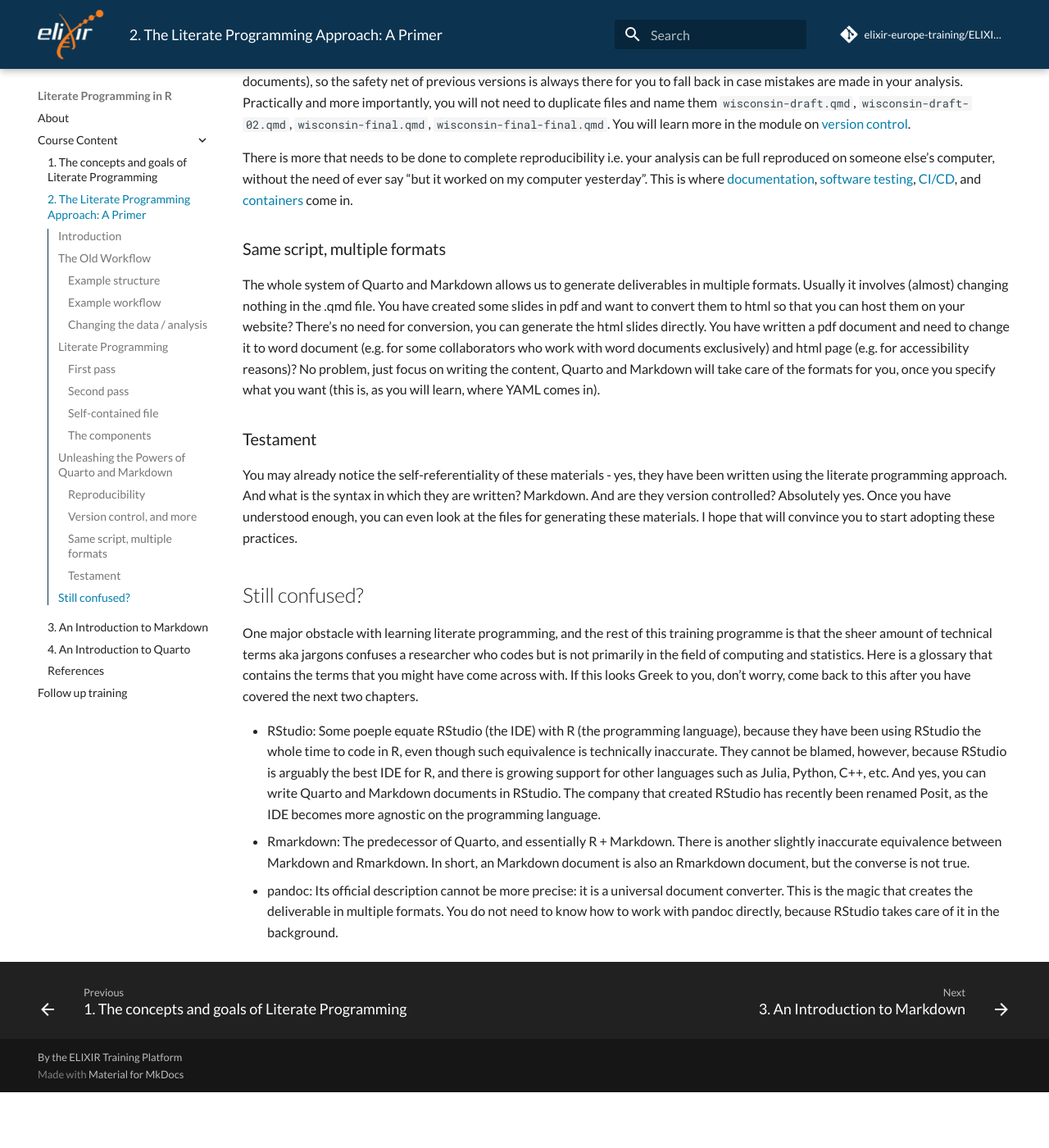
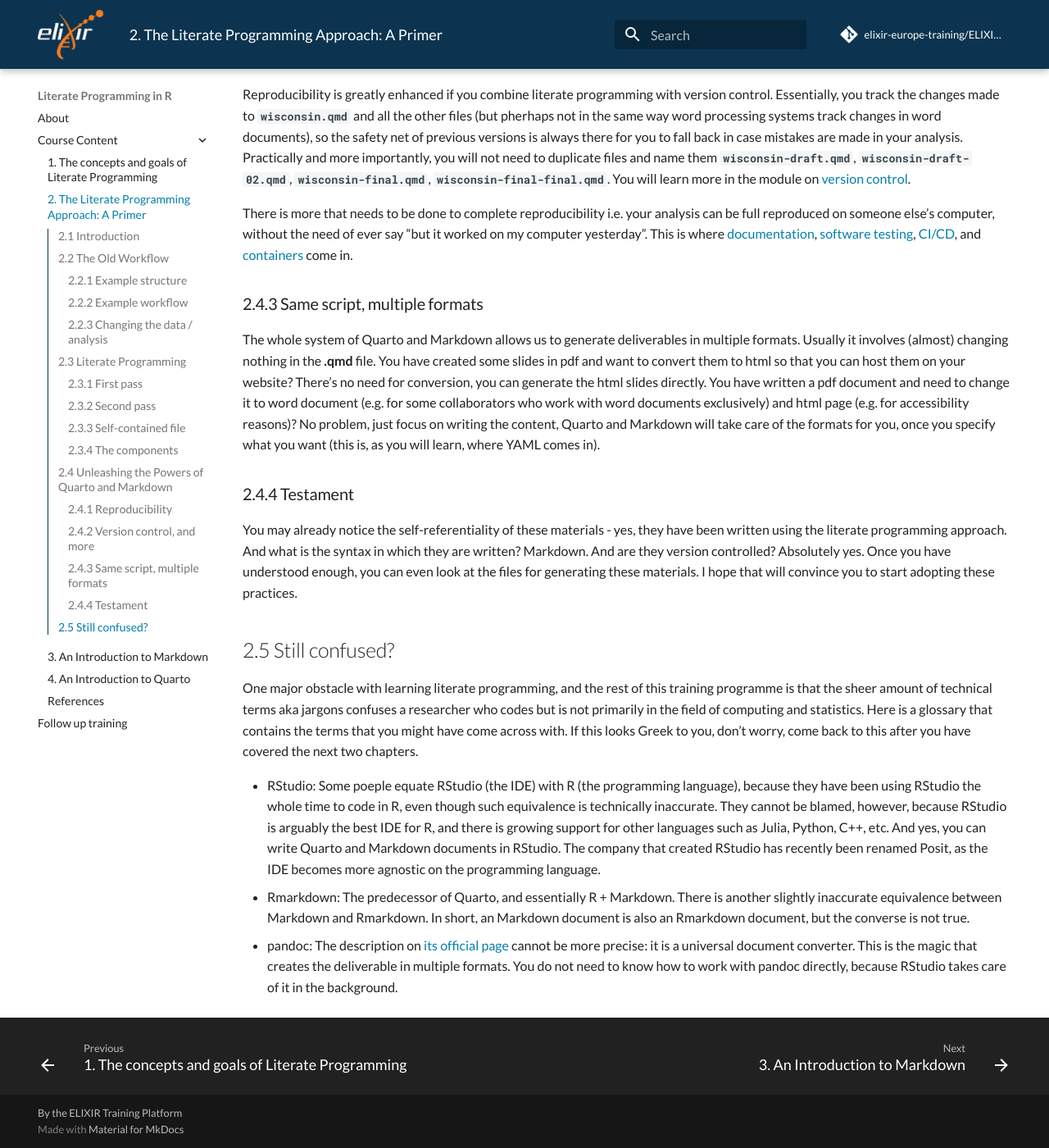
Before and after one commit to elixir-europe-training/ELIXIR-TrP-LiterateProgrammingR-CodeRep, an MkDocs documentation site: the page built from docs/chapters/chapter_02.md, in a window 1280 px wide and 1400 px high, scrolled down 4539 px. Shown: the whole window at 82% size. Built offline with MkDocs 1.6.1 and Material for MkDocs 9.7.7, drawn with Linux system fonts in a browser that asks for light colours; comment, search, counter and statistics services are not loaded; before the commit the page ends 5871 px from its top, so only the background shows below that; some of the changed text lies outside the part shown.

Commit message:
Update chapter_02.md
Fix issues #59, #60, #69

`````diff
--- a/docs/chapters/chapter_02.md
+++ b/docs/chapters/chapter_02.md
@@ -1,13 +1,13 @@
-## Introduction
+## 2.1 Introduction
 This chapter is a gentle introduction to the literate programming approach, and a preview of the components that will be covered in the next few chapters. By the end of this chapter, it is hoped that you will find this approach useful and understand its basics.
 
-## The Old Workflow
+## 2.2 The Old Workflow
 To begin with, let me ask you a couple of questions:
 
 1. How do you usually organise your scripts and files when you conduct research?
 2. What is your workflow of creating a deliverable (report, presentation slides, etc.) from these scripts?
 
-### Example structure
+### 2.2.1 Example structure
 You may have the following files in a folder:
 
 ```
@@ -25,12 +25,14 @@ You may have the following files in a folder:
 They can be put into the following groups:
 
 1. data (.csv)
-2. programming scripts (.R or .py)
+2. programming scripts (**.R**)
 3. image files (.png, .jpg, etc.)
 4. plain text files (.tex)
 5. auxiliary files (.bib, .log, subfolders)
 
-### Example workflow
+While you may not have come across with files with extension .tex, you are likely to have worked with .txt files, which are also plain text files without any text formatting.
+
+### 2.2.2 Example workflow
 These steps are usually followed:
 
 1. run the programming scripts in an Integrated Development Environment (IDE),
@@ -38,10 +40,10 @@ These steps are usually followed:
 3. edit the plain text files (writing the explanatory text and inserting numbers and tables manually), and
 4. generate the report or the slides you want.
 
-If you are working with others, you are likely to collaborate through [Overleaf](https://www.overleaf.com/), and this means an extra step of uploading the files before the final step. Done and dusted.
+If you are working with others, you may be collaborating through a tool such as [Overleaf](https://www.overleaf.com/), and this means an extra step of uploading the files before the final step. Done and dusted.
 
-### Changing the data / analysis
-Now, it is common that the analysis changes direction as you go along, and/or that the data is updated. What do you do when that happens? you re-run the scripts, save the image files, (optionally) upload them, and generate the deliverable again. And this is usually done multiple times and in an iterative fashion. One or more of the following scenarios eventually happens:
+### 2.2.3 Changing the data / analysis
+Now, it is common that the analysis changes direction as you go along, and/or that the data is updated. What do you do when that happens? You re-run the scripts, save the image files, (optionally) upload them, and generate the deliverable again. And this is usually done multiple times and in an iterative fashion. One or more of the following scenarios eventually happens:
 
 1. You have changed the analysis and edited the programming scripts on your computer, but have not updated the results (plots, numbers, tables) in the plain text files. When you revisit the deliverable after some time, the results reported do not match what you get from running the scripts.
 2. You have decided to change the analysis to a previous direction, but because the scripts have been updated, you cannot revert exactly to what you want.
@@ -49,8 +51,8 @@ Now, it is common that the analysis changes direction as you go along, and/or th
 
 If you feel dissatisfied with this workflow, you will benefit from this training programme. You will be able to adopt a more efficient workflow that not only generates a deliverable with reproducible results, but also keeps track of the versions of the files so there won't be anything like `presentation-final-final-02.pdf`.
 
-## Literate Programming
-Practically, literate programming (almost) means merging the .R/.py and .tex files in the old workflow. Let's start with a snippet of an R script:
+## 2.3 Literate Programming
+Practically, literate programming (almost) means merging the **.R** and .tex files in the old workflow. Let's start with a snippet of an R script:
 
 ```
 cancer_data <- read.csv("data/breast-cancer-wisconsin.csv") # load the data
@@ -61,7 +63,7 @@ colnames(cancer_data) # column names
 
 It is an acceptable practice to comment the code so others, including your future self, will understand the analysis. However, the comments make the code more difficult to read as the analysis expands, and it is better to have the code and the text that explains the analysis (called the prose hereafter) in separate sections, but still in the same file. This *is* the essence of literate programming.
 
-### First pass
+### 2.3.1 First pass
 Let's try to separate the code and prose in the same file in the most naive way, without thinking about what format it is yet:
 
 ```
@@ -78,7 +80,7 @@ You will immediately come up with questions:
 1. How does someone else tell the code from the data?
 2. This piece of code cannot be run as running the prose will return errors. Then what good does it do to me?
 
-### Second pass
+### 2.3.2 Second pass
 It is the worst of both worlds if neither a human nor a machine can understand the lines. Fortunately, standards and syntaxes have been created to make literate programming possible. This is how such a script looks like:
 
 ````
@@ -99,7 +101,7 @@ colnames(cancer_data)
 
 Notice the extra lines that begin with triple backticks, which separate the prose from the code. We shall call any R code, together with the preceding line (triple backticks and `{r}`) and succeeding line (triple backticks) a *code chunk*. Code chunks will be an important concept throughout.
 
-### Self-contained file
+### 2.3.3 Self-contained file
 What you have seen above is just a snippet. A self-contained file will look like this:
 ````
 ---
@@ -124,39 +126,39 @@ colnames(cancer_data)
 ```
 ````
 
-### The components
+### 2.3.4 The components
 This hybrid format starts to get confusing, as you may wonder what all those triple dashes, triple backticks, lines at the top etc. do. This is a good point to preview the next few chapters:
 
 1. The syntax of the file, barring the code chunks, is in Markdown, which will be introduced in [next chapter](../chapter_03). If you have used LaTeX to write documents, Markdown is a similar (yet simpler) typesetting system. As we will see, it has a gentler learning curve and more functionality to offer.
-2. At the top, between the two lines of triple dashes, those few lines are what we called YAML. If you look it up, you might not find the definition of YAML very useful. It is an integral part of Markdown, in order to make the deliverable look how you want it. An equivalent in LaTeX is the preamble before `\begin{document}`.
-3. The file format is called Quarto ([Chapter 4](../Chapter_04)), which facilitates the interweaving of code chunks and prose. When you save the file, the file extension is .qmd.
+2. At the top, between the two lines of triple dashes, those few lines are what we called YAML. If you look it up on [Wikipedia](https://en.wikipedia.org/wiki/YAML), you might not find the definition of YAML very useful. However, it is an integral part of Markdown, as it makes the deliverable look how you want it. An equivalent in LaTeX is the preamble before `\begin{document}`.
+3. The file format is called Quarto ([Chapter 4](../Chapter_04)), which facilitates the interweaving of code chunks and prose. When you save the file, the file extension is **.qmd**.
 
-## Unleashing the Powers of Quarto and Markdown
-You will find that we have gone quite far if you compare the first R code snippet and the self-contained file, which we will name `wisconsin.qmd`. But fundamental questions remain: Why should you bother? How does literate programming resolve the issues we mentioned?
+## 2.4 Unleashing the Powers of Quarto and Markdown
+You will find that we have gone quite far if you compare the first R code snippet and the self-contained file, which we will name **`wisconsin.qmd`**. But fundamental questions remain: Why should you bother? How does literate programming resolve the issues we mentioned?
 
-### Reproducibility
+### 2.4.1 Reproducibility
 This is one of the biggest selling points of literate programming. As we will see in coming chapters, how the self-contained file is written allows results to be generated *on the fly* when you generate the deliverable. What does this mean?
 
-1. You do not need to run `analysis.R` first to save `histogram.jpg` and `correlation.png`, before generating the deliverable in `report.tex`. You just make any necessary changes in `wisconsin.qmd`.
-2. The same goes for numbers and tables. You do not need to pre-compute say the $t$-statistic, manually input in `report.tex`, and then generate the deliverable. Again, just edit `wisconsin.qmd`.
+1. You do not need to run **`analysis.R`** first to save `histogram.jpg` and `correlation.png`, before generating the deliverable in `report.tex`. You just make any necessary changes in **`wisconsin.qmd`**.
+2. The same goes for numbers and tables. You do not need to pre-compute say the $t$-statistic, manually input in `report.tex`, and then generate the deliverable. Again, just edit **`wisconsin.qmd`**.
 3. Your collaborator sends you a new set of data with more rows? No problem, the dimensions (`dim(cancer_data)`) and everything else will be updated.
 
 This is what reproducibility is about.
 
-### Version control, and more
-Reproducibility is greatly enhanced if you combine literate programming with version control. Essentially, you track the changes made to `wisconsin.qmd` and all the other files (but pherhaps not in the same way word processing systems track changes in word documents), so the safety net of previous versions is always there for you to fall back in case mistakes are made in your analysis. Practically and more importantly, you will not need to duplicate files and name them `wisconsin-draft.qmd`, `wisconsin-draft-02.qmd`, `wisconsin-final.qmd`, `wisconsin-final-final.qmd`. You will learn more in the module on [version control](../../../ELIXIR-TrP-VersionControlR-CodeRep/).
+### 2.4.2 Version control, and more
+Reproducibility is greatly enhanced if you combine literate programming with version control. Essentially, you track the changes made to **`wisconsin.qmd`** and all the other files (but pherhaps not in the same way word processing systems track changes in word documents), so the safety net of previous versions is always there for you to fall back in case mistakes are made in your analysis. Practically and more importantly, you will not need to duplicate files and name them **`wisconsin-draft.qmd`**, **`wisconsin-draft-02.qmd`**, **`wisconsin-final.qmd`**, **`wisconsin-final-final.qmd`**. You will learn more in the module on [version control](../../../ELIXIR-TrP-VersionControlR-CodeRep/).
 
 There is more that needs to be done to complete reproducibility i.e. your analysis can be full reproduced on someone else's computer, without the need of ever say "but it worked on my computer yesterday". This is where [documentation](../../../ELIXIR-TrP-DocumentationR-CodeRep/), [software testing](../../../ELIXIR-TrP-TestingR-CodeRep/), [CI/CD](../../../ELIXIR-TrP-CICD-R-CodeRep/), and [containers](../../../ELIXIR-TrP-ContainersR-CodeRep/) come in.
 
-### Same script, multiple formats
-The whole system of Quarto and Markdown allows us to generate deliverables in multiple formats. Usually it involves (almost) changing nothing in the .qmd file. You have created some slides in pdf and want to convert them to html so that you can host them on your website? There's no need for conversion, you can generate the html slides directly. You have written a pdf document and need to change it to word document (e.g. for some collaborators who work with word documents exclusively) and html page (e.g. for accessibility reasons)? No problem, just focus on writing the content, Quarto and Markdown will take care of the formats for you, once you specify what you want (this is, as you will learn, where YAML comes in).
+### 2.4.3 Same script, multiple formats
+The whole system of Quarto and Markdown allows us to generate deliverables in multiple formats. Usually it involves (almost) changing nothing in the **.qmd** file. You have created some slides in pdf and want to convert them to html so that you can host them on your website? There's no need for conversion, you can generate the html slides directly. You have written a pdf document and need to change it to word document (e.g. for some collaborators who work with word documents exclusively) and html page (e.g. for accessibility reasons)? No problem, just focus on writing the content, Quarto and Markdown will take care of the formats for you, once you specify what you want (this is, as you will learn, where YAML comes in).
 
-### Testament
+### 2.4.4 Testament
 You may already notice the self-referentiality of these materials - yes, they have been written using the literate programming approach. And what is the syntax in which they are written? Markdown. And are they version controlled? Absolutely yes. Once you have understood enough, you can even look at the files for generating these materials. I hope that will convince you to start adopting these practices.
 
-## Still confused?
+## 2.5 Still confused?
 One major obstacle with learning literate programming, and the rest of this training programme is that the sheer amount of technical terms aka jargons confuses a researcher who codes but is not primarily in the field of computing and statistics. Here is a glossary that contains the terms that you might have come across with. If this looks Greek to you, don't worry, come back to this after you have covered the next two chapters.
 
 - RStudio: Some poeple equate RStudio (the IDE) with R (the programming language), because they have been using RStudio the whole time to code in R, even though such equivalence is technically inaccurate. They cannot be blamed, however, because RStudio is arguably the best IDE for R, and there is growing support for other languages such as Julia, Python, C++, etc. And yes, you can write Quarto and Markdown documents in RStudio. The company that created RStudio has recently been renamed Posit, as the IDE becomes more agnostic on the programming language.
 - Rmarkdown: The predecessor of Quarto, and essentially R + Markdown. There is another slightly inaccurate equivalence between Markdown and Rmarkdown. In short, an Markdown document is also an Rmarkdown document, but the converse is not true.
-- pandoc: Its official description cannot be more precise: it is a universal document converter. This is the magic that creates the deliverable in multiple formats. You do not need to know how to work with pandoc directly, because RStudio takes care of it in the background.
+- pandoc: The description on [its official page](https://pandoc.org/) cannot be more precise: it is a universal document converter. This is the magic that creates the deliverable in multiple formats. You do not need to know how to work with pandoc directly, because RStudio takes care of it in the background.
`````
